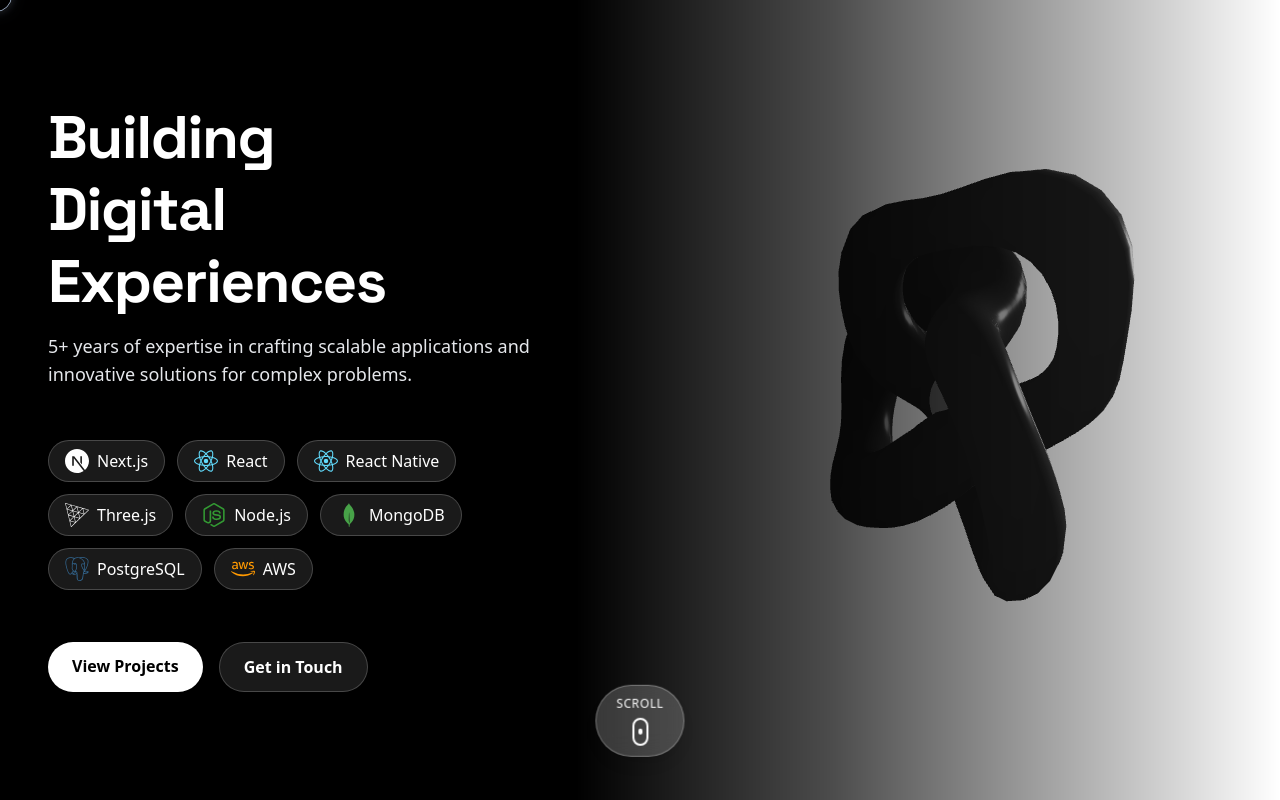
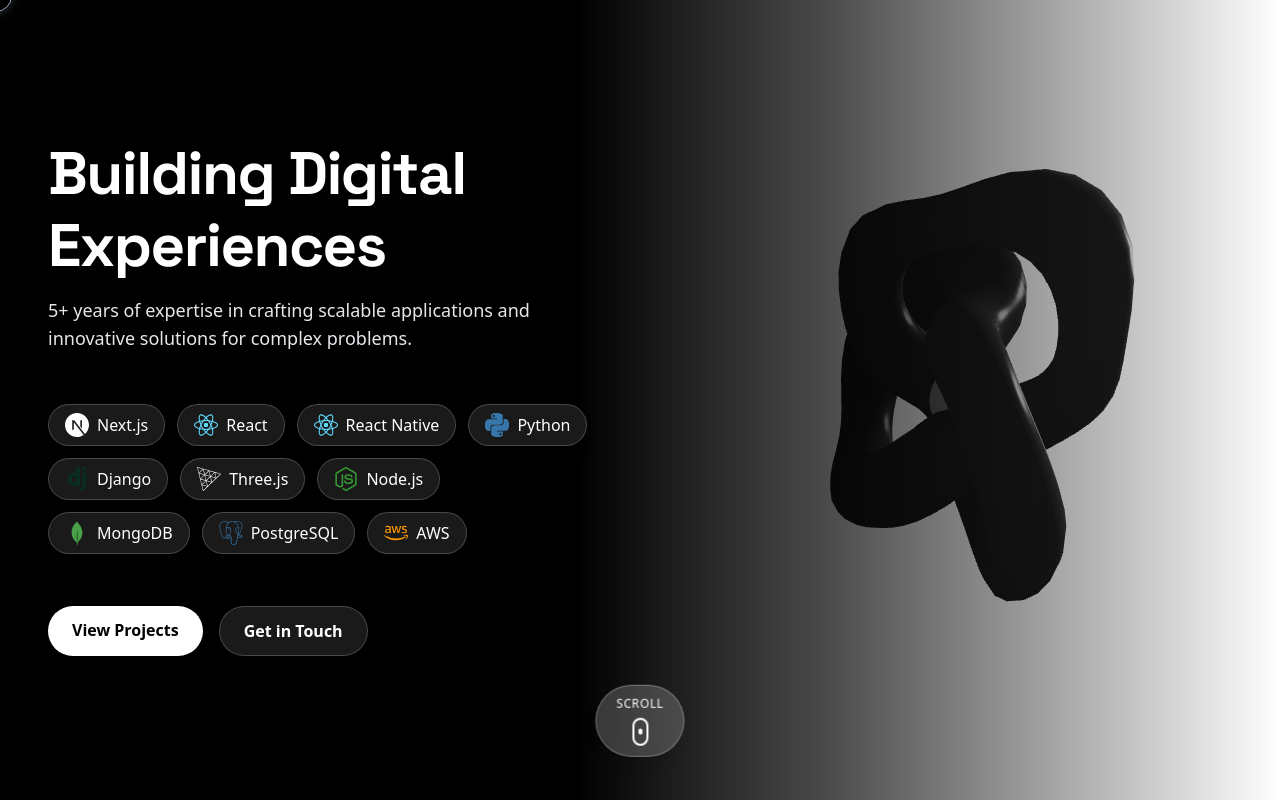
Before and after one commit to ProgrammingInBlood/my-portfolio, a Next.js app: page / in a window 1280 px wide. Shown: the top 800 px of the page. Built offline with nearby package versions, Linux system fonts and the light colour scheme.

Commit message:
ui enhancements

```diff
--- a/src/app/page.tsx
+++ b/src/app/page.tsx
@@ -6,7 +6,7 @@ import { OrbitControls, Float, MeshDistortMaterial, TorusKnot, Sphere } from '@r
 import { useEffect, useState, useRef, Suspense } from 'react'
 import Projects from '@/components/Projects'
 import About from '@/components/About'
-import { SiReact, SiNodedotjs, SiNextdotjs, SiThreedotjs, SiMongodb, SiPostgresql } from 'react-icons/si'
+import { SiReact, SiNodedotjs, SiNextdotjs, SiThreedotjs, SiMongodb, SiPostgresql, SiPython, SiDjango } from 'react-icons/si'
 import { FaAws } from 'react-icons/fa'
 
 interface SceneProps {
@@ -72,6 +72,8 @@ const technologies = [
   { name: 'Next.js', icon: <SiNextdotjs className="text-white text-2xl" /> },
   { name: 'React', icon: <SiReact className="text-[#61DAFB] text-2xl" /> },
   { name: 'React Native', icon: <SiReact className="text-[#61DAFB] text-2xl" /> },
+  { name: 'Python', icon: <SiPython className="text-[#3776AB] text-2xl" /> },
+  { name: 'Django', icon: <SiDjango className="text-[#092E20] text-2xl" /> },
   { name: 'Three.js', icon: <SiThreedotjs className="text-white text-2xl" /> },
   { name: 'Node.js', icon: <SiNodedotjs className="text-[#339933] text-2xl" /> },
   { name: 'MongoDB', icon: <SiMongodb className="text-[#47A248] text-2xl" /> },
@@ -172,11 +174,9 @@ export default function Home() {
           <div className="relative flex flex-col justify-center px-4 sm:px-6 lg:px-12 mt-[-5%] sm:mt-0">
             <motion.div className="relative space-y-3 sm:space-y-4 lg:space-y-5">
               <h1 className="text-4xl sm:text-5xl lg:text-6xl font-bold space-y-1 sm:space-y-2 lg:space-y-3 text-white tracking-tight leading-[1.1]">
-                <AnimatedText text="Building" delay={0.2} />
+                <AnimatedText text="Building Digital" delay={0.2} />
                 <br />
-                <AnimatedText text="Digital" delay={0.3} />
-                <br />
-                <AnimatedText text="Experiences" delay={0.4} />
+                <AnimatedText text="Experiences" delay={0.3} />
               </h1>
 
               <motion.p
--- a/src/components/About.tsx
+++ b/src/components/About.tsx
@@ -3,7 +3,7 @@
 import { motion } from 'framer-motion'
 import { useInView } from 'react-intersection-observer'
 import { useEffect, useState, ReactNode, useRef } from 'react'
-import { SiReact, SiNodedotjs, SiNextdotjs, SiThreedotjs, SiMongodb, SiPostgresql, SiPrisma, SiExpo, SiSocketdotio, SiTailwindcss, SiDigitalocean, SiNginx, SiBun, SiTypescript, SiJavascript } from 'react-icons/si'
+import { SiReact, SiNodedotjs, SiNextdotjs, SiThreedotjs, SiMongodb, SiPostgresql, SiPrisma, SiExpo, SiSocketdotio, SiTailwindcss, SiDigitalocean, SiNginx, SiBun, SiTypescript, SiJavascript, SiPython, SiDjango } from 'react-icons/si'
 import { FaAws, FaUser, FaCode, FaHeart } from 'react-icons/fa'
 
 interface SkillItem {
@@ -30,7 +30,8 @@ const commands = [
     output: `{
   "languages": [
     { "name": "TypeScript", "icon": "typescript" },
-    { "name": "JavaScript", "icon": "javascript" }
+    { "name": "JavaScript", "icon": "javascript" },
+    { "name": "Python", "icon": "python" }
   ]
 }`
   },
@@ -57,11 +58,13 @@ const commands = [
   "backend": {
     "runtime": [
       { "name": "Node.js", "icon": "nodejs" },
-      { "name": "Bun", "icon": "bun" }
+      { "name": "Bun", "icon": "bun" },
+      { "name": "Python", "icon": "python" }
     ],
     "frameworks": [
       { "name": "Express", "icon": "nodejs" },
-      { "name": "Socket.io", "icon": "socketio" }
+      { "name": "Socket.io", "icon": "socketio" },
+      { "name": "Django", "icon": "django" }
     ],
     "databases": {
       "sql": [
@@ -173,7 +176,9 @@ const iconMap = {
   mongodb: <SiMongodb className="text-[#47A248] text-xl" />,
   aws: <FaAws className="text-[#FF9900] text-xl" />,
   digitalocean: <SiDigitalocean className="text-[#0080FF] text-xl" />,
-  nginx: <SiNginx className="text-[#009639] text-xl" />
+  nginx: <SiNginx className="text-[#009639] text-xl" />,
+  python: <SiPython className="text-[#3776AB] text-xl" />,
+  django: <SiDjango className="text-[#092E20] text-xl" />
 }
 
 export default function About() {
```
